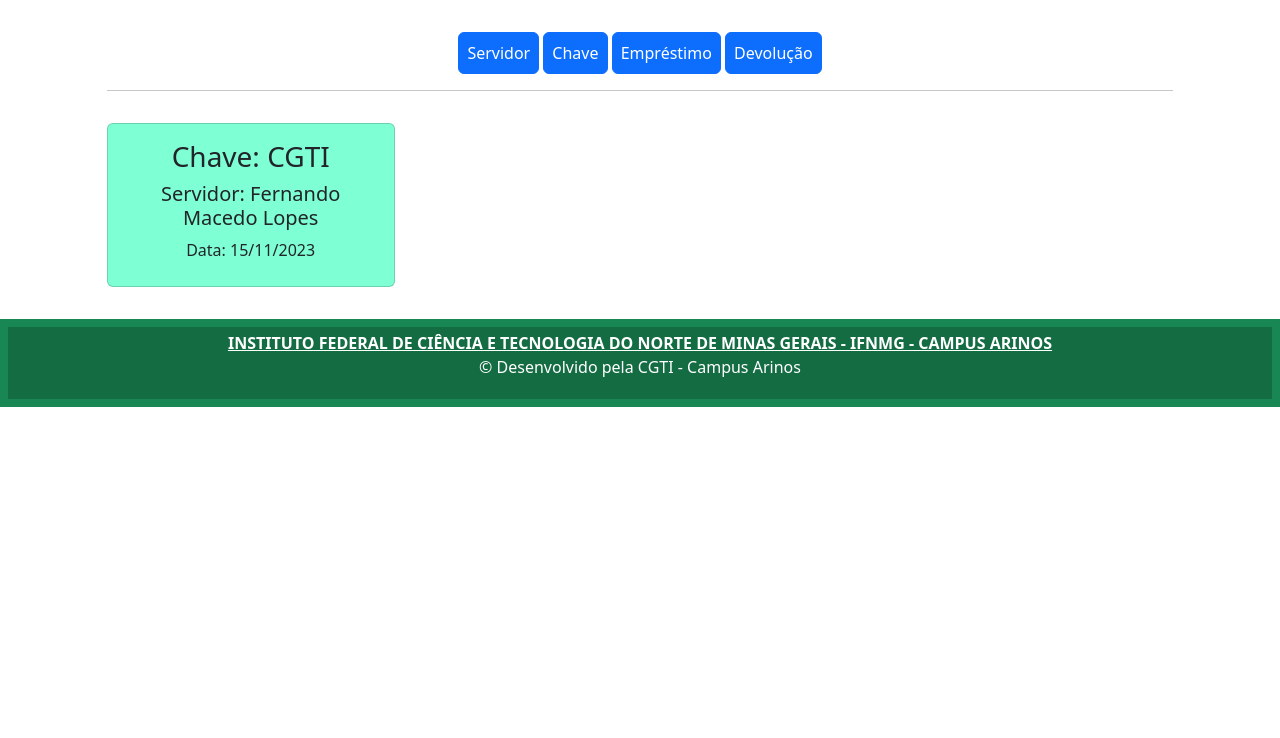
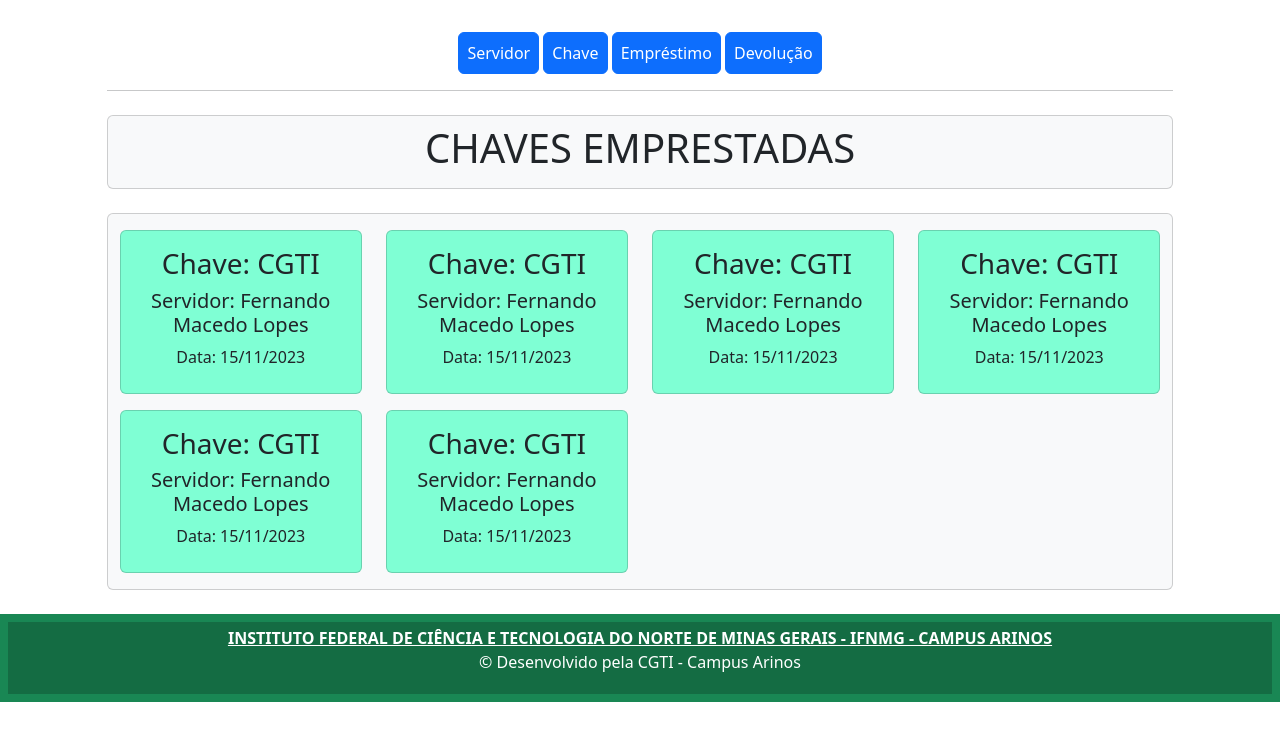
Before and after one commit to pigaoif/GKeys, a Django app: page / in a window 1280 px wide. Shown: the part 62-800 px from the top of the page. Run offline with Django 4.2, Linux system fonts and the light colour scheme.

Commit message:
imprementação do inxe servidor

```diff
--- a/app/templates/index.html
+++ b/app/templates/index.html
@@ -3,22 +3,83 @@
 {% block content%}
 
 <div class="col-10 m-auto pt-2 pb-2 text-center ">
-    <a class="btn btn-primary h-25 p-2" href=""> Servidor</a>
+    <a class="btn btn-primary h-25 p-2" href="/servidor_index"> Servidor</a>
     <a class="btn btn-primary h-25 p-2" href=""> Chave</a>
     <a class="btn btn-primary h-25 p-2" href=""> Empréstimo</a>
     <a class="btn btn-primary h-25 p-2" href=""> Devolução</a>
     <hr>
 </div>
 
-<div class="col-10 m-auto pt-2 pb-2" style="display: flex">
+<div class="col-10 m-auto pt-2 pb-2 card rounded bg-light text-center mb-4">
+    <h1>CHAVES EMPRESTADAS</h1>
+</div>
 
-    <div class="card" style="width: 18rem; background-color:aquamarine;">
-        <div class="card-body">
-            <h3 class="card-title text-center">Chave: CGTI</h5>
-            <h5 class="card-title text-center">Servidor: Fernando Macedo Lopes</h5>
-            <P class="card-title text-center">Data: 15/11/2023</p>
+<div class="col-10 m-auto pt-2 pb-2 card rounded bg-light">
+    <div class="row m-auto">
+
+        <div class="col-md-3 mt-2 mb-2">
+            <div class="card" style="background-color: aquamarine;">
+                <div class="card-body">
+                    <h3 class="card-title text-center">Chave: CGTI</h3>
+                    <h5 class="card-title text-center">Servidor: Fernando Macedo Lopes</h5>
+                    <p class="card-title text-center">Data: 15/11/2023</p>
+                </div>
+            </div>
         </div>
+
+        <div class="col-md-3 mb-2 mt-2">
+            <div class="card" style="background-color: aquamarine;">
+                <div class="card-body">
+                    <h3 class="card-title text-center">Chave: CGTI</h3>
+                    <h5 class="card-title text-center">Servidor: Fernando Macedo Lopes</h5>
+                    <p class="card-title text-center">Data: 15/11/2023</p>
+                </div>
+            </div>
+        </div>
+
+        <div class="col-md-3 mb-2 mt-2">
+            <div class="card" style="background-color: aquamarine;">
+                <div class="card-body">
+                    <h3 class="card-title text-center">Chave: CGTI</h3>
+                    <h5 class="card-title text-center">Servidor: Fernando Macedo Lopes</h5>
+                    <p class="card-title text-center">Data: 15/11/2023</p>
+                </div>
+            </div>
+        </div>
+
+        <div class="col-md-3 mb-2 mt-2">
+            <div class="card" style="background-color: aquamarine;">
+                <div class="card-body">
+                    <h3 class="card-title text-center">Chave: CGTI</h3>
+                    <h5 class="card-title text-center">Servidor: Fernando Macedo Lopes</h5>
+                    <p class="card-title text-center">Data: 15/11/2023</p>
+                </div>
+            </div>
+        </div>
+
+        <div class="col-md-3 mb-2 mt-2">
+            <div class="card" style="background-color: aquamarine;">
+                <div class="card-body">
+                    <h3 class="card-title text-center">Chave: CGTI</h3>
+                    <h5 class="card-title text-center">Servidor: Fernando Macedo Lopes</h5>
+                    <p class="card-title text-center">Data: 15/11/2023</p>
+                </div>
+            </div>
+        </div>
+
+
+        <div class="col-md-3 mb-2 mt-2">
+            <div class="card" style="background-color: aquamarine;">
+                <div class="card-body">
+                    <h3 class="card-title text-center">Chave: CGTI</h3>
+                    <h5 class="card-title text-center">Servidor: Fernando Macedo Lopes</h5>
+                    <p class="card-title text-center">Data: 15/11/2023</p>
+                </div>
+            </div>
+        </div>
+
     </div>
+</div>
 
-</div>
+
 {% endblock %}
--- a/app/views.py
+++ b/app/views.py
@@ -5,3 +5,9 @@ from django.shortcuts import render
 
 def home(request):
     return render(request, 'index.html')
+
+def servidor_index(request):
+    return render(request, 'servidor_index.html')
+
+def servidor_create(request):
+    return render(request, 'servidor_create.html')
--- a/project/urls.py
+++ b/project/urls.py
@@ -16,9 +16,11 @@ Including another URLconf
 """
 from django.contrib import admin
 from django.urls import path
-from app.views import home
+from app.views import home, servidor_index, servidor_create
 
 urlpatterns = [
     path('admin/', admin.site.urls),
     path('', home),
+    path('servidor_index/', servidor_index),
+    path('servidor_create/', servidor_create),
 ]
```
Also changed, not shown: app/templates/servidor_create.html (added, +53 -0 lines), app/templates/servidor_index.html (added, +42 -0 lines).
